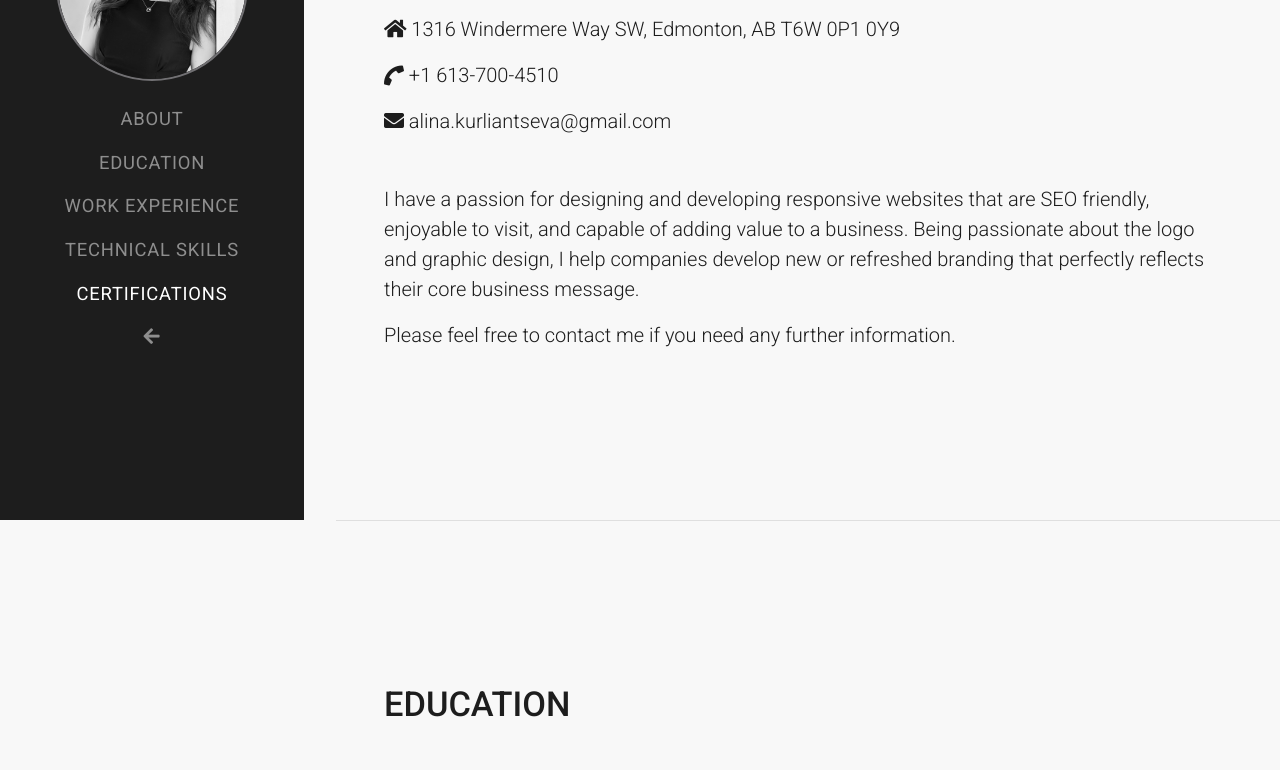
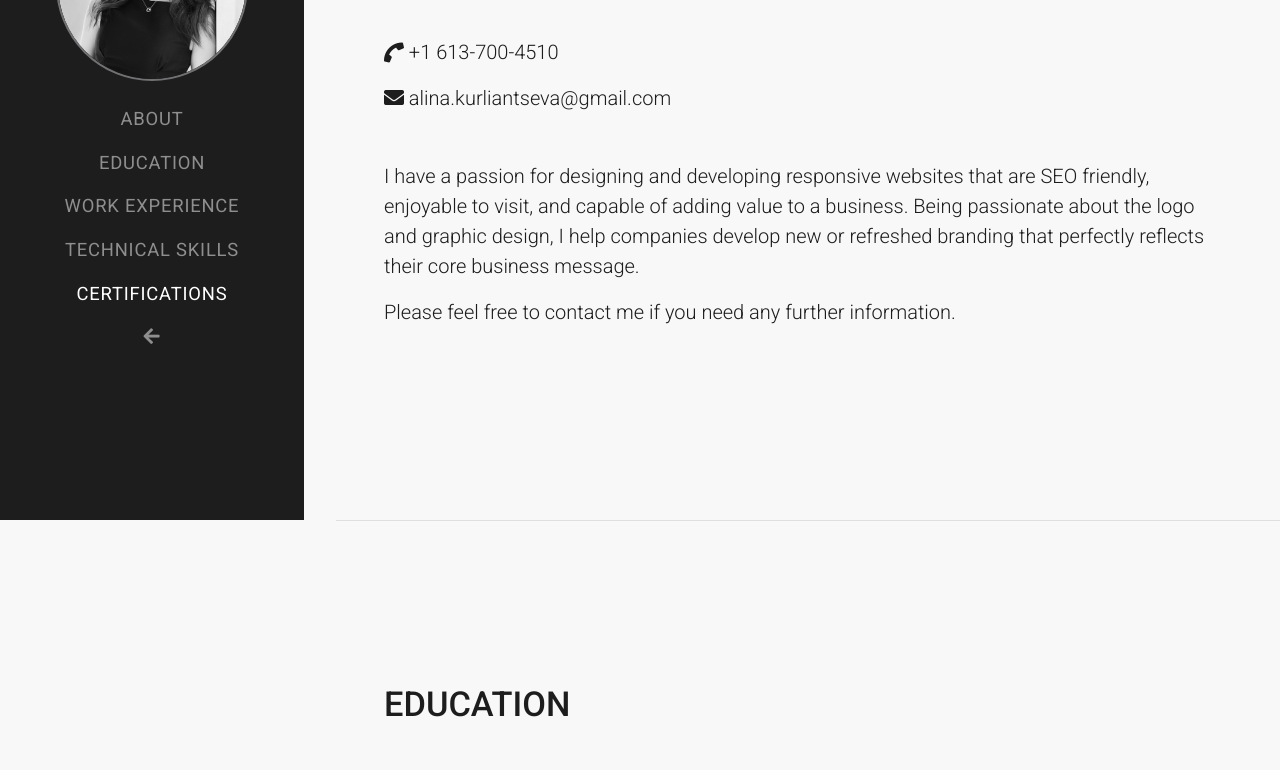
Before and after one commit to alinakurliantseva/alinakurliantseva.github.io, a plain HTML site: page resume-alina-kurliantseva.html in a window 1280 px wide. Shown: the part 280-1050 px from the top of the page. Drawn offline with Linux system fonts and the light colour scheme; a script that the page names is missing.

Commit message:
Update resume-alina-kurliantseva.html

```diff
--- a/resume-alina-kurliantseva.html
+++ b/resume-alina-kurliantseva.html
@@ -58,10 +58,6 @@
       <div class="my-auto">
         <h1 class="mb-0 text-capitalize">Alina Kurliantseva</h1>
         <div class="subheading my-5">
-          <p>
-            <i class="fas fa-home"></i> 1316 Windermere Way SW, Edmonton, AB T6W 0P1
-            0Y9
-          </p>
           <p><i class="fas fa-phone fa-rotate-180"></i> +1 613-700-4510</p>
           <p>
             <a href="mailto:alina.kurliantseva@gmail.com"><i class="fas fa-envelope"></i>
```
